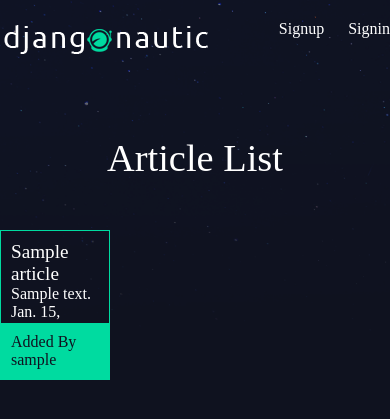
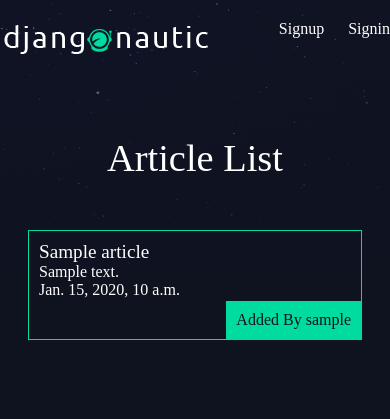
Before and after one commit to Richeskelechi/django-article-app, a Django app: page / in a window 390 px wide. Shown: the top 419 px of the page. Run offline with Django 4.2, Linux system fonts and the light colour scheme; tables that the repository leaves empty hold one stand-in row (values such as "Sample post").

Commit message:
Update style.css

```diff
--- a/assets/css/style.css
+++ b/assets/css/style.css
@@ -155,3 +155,12 @@ a.highlight{
     border-radius: 4px;
     margin: 10px 0;
 }
+@media only screen and (max-width: 600px) {
+    .articles {
+        grid-template-columns: repeat(1, 1fr);
+    }
+    .article{
+        width: 80%;
+        margin: 0 auto;
+    }
+}
```
